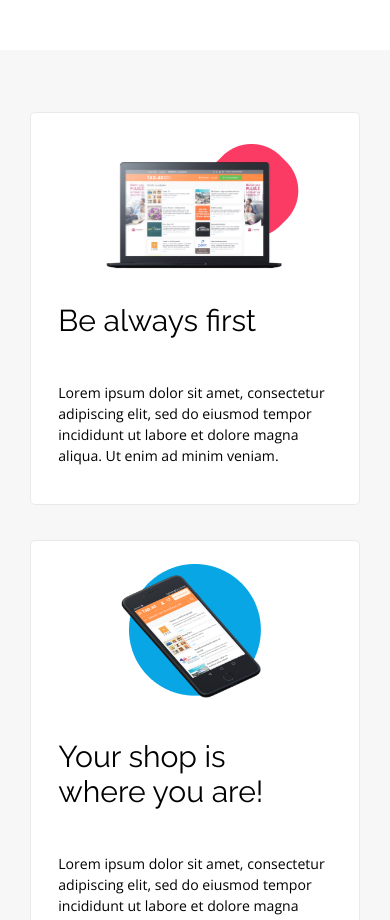
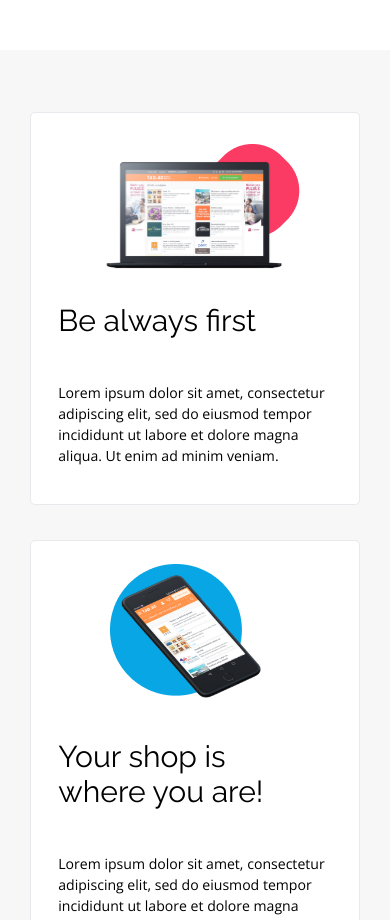
Before and after one commit to JulianKings/oxygen-pm1, a plain HTML site: page index.html in a window 390 px wide. Shown: the part 1380-2300 px from the top of the page. Drawn offline with nearby package versions, Linux system fonts and the light colour scheme.

Commit message:
fix: fix tablet styling bug

```diff
--- a/_cards.scss
+++ b/_cards.scss
@@ -19,13 +19,13 @@
 
             &--primary {
                 background: url('./assets/Ellipse_red-2.png') no-repeat;
-                background-position: right 11% bottom 75%;
+                background-position: calc(50% + 3.6rem) 25%;
                 padding-top: 2.5rem;
             }
 
             &--secondary {
                 background: url('./assets/Ellipse_blue-2.png') no-repeat;
-                background-position: center;
+                background-position: calc(50% - 1.2rem) 50%;
                 padding-top: 1.5rem;
             }
         }
--- a/_footer.scss
+++ b/_footer.scss
@@ -47,6 +47,7 @@
         height: 5.56rem;
         display: flex;
         justify-content: center;
+        margin-top: 3.69rem;
 
         &__container {
             flex: 1 0 auto;
--- a/_question.scss
+++ b/_question.scss
@@ -150,6 +150,7 @@
         display: flex;
         justify-content: center;
         padding-top: 0;
+        gap: 3.5rem;
         margin-top: 9.56rem;
 
         &__title {
```
Also changed, not shown: style.css, 1 other file.
